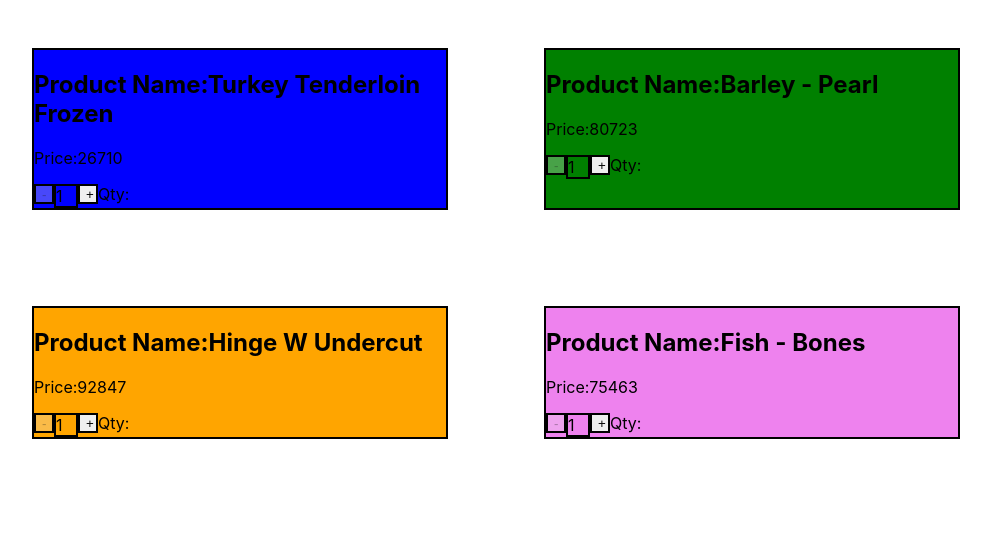
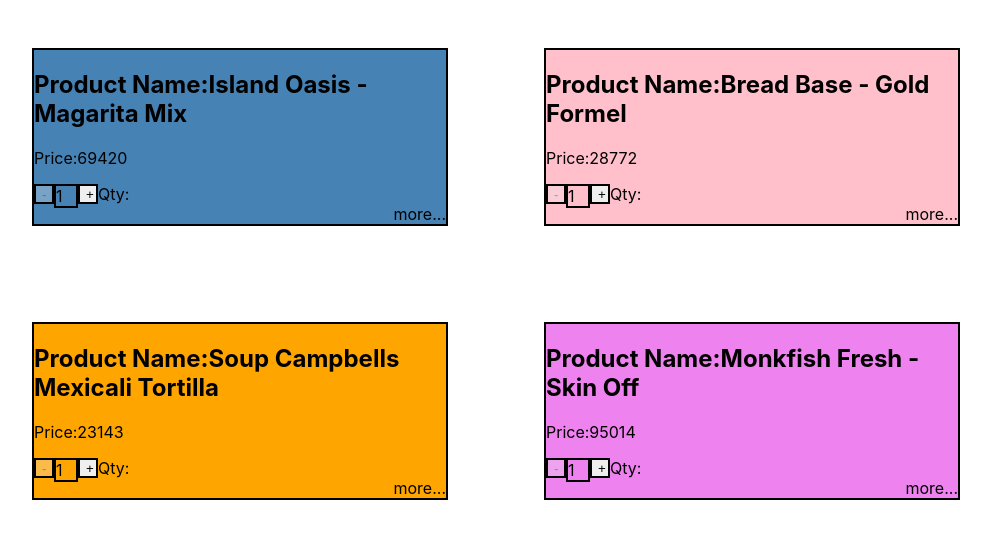
Before and after one commit to Prakharsvnit/masaiAssignments, a React (Create React App) app: page / in a window 1280 px wide. Shown: the top 538 px of the page, without its empty margins (144-1135 px from the left). Built offline with nearby package versions, Linux system fonts and the light colour scheme.

Commit message:
thirdDayAssignment

```diff
--- a/src/Components/Card.jsx
+++ b/src/Components/Card.jsx
@@ -4,6 +4,7 @@ import "../App.css"
 const Card = ({data1}) => {
     const [number, setNumber]= useState(1);
     const [productPrice,setProductPrice] = useState(data1.Price);
+    const [description,setDescription] = useState(false);
 
     const handleAdd=()=>{
     setNumber(number+1)
@@ -25,6 +26,11 @@ const Card = ({data1}) => {
                 <div className="qty_box" style={{float:'left'}}>{number}</div>
                 <button className="qty_box" style={{float:'left'}} onClick={handleAdd}>+</button>
             </div>
+            {(number > 2) && <button>Add to cart</button>}
+            <div onClick={() => setDescription(true)} style={{float:"right",color:"black"}}>more...</div>
+            {
+                description ? <p>{data1.description}</p> : null
+            }
         </div>
 
     )
--- a/src/data.json
+++ b/src/data.json
@@ -1,4 +1,4 @@
-[{"Product":"Turkey Tenderloin Frozen","Price":26710,"id":1,"backgroundColor":"blue"},
-{"Product":"Barley - Pearl","Price":80723,"id":2,"backgroundColor":"green"},
-{"Product":"Hinge W Undercut","Price":92847,"id":3,"backgroundColor":"orange"},
-{"Product":"Fish - Bones","Price":75463,"id":4,"backgroundColor":"violet"}]
+[{"id":1,"Product":"Island Oasis - Magarita Mix","Price":69420,"description":"Persevering bifurcated artificial intelligence","backgroundColor":"steelblue"},
+{"id":2,"Product":"Bread Base - Gold Formel","Price":28772,"description":"Synergized demand-driven benchmark","backgroundColor":"pink"},
+{"id":3,"Product":"Soup Campbells Mexicali Tortilla","Price":23143,"description":"Streamlined homogeneous structure","backgroundColor":"orange"},
+{"id":4,"Product":"Monkfish Fresh - Skin Off","Price":95014,"description":"Organized interactive emulation","backgroundColor":"violet"}]
```
